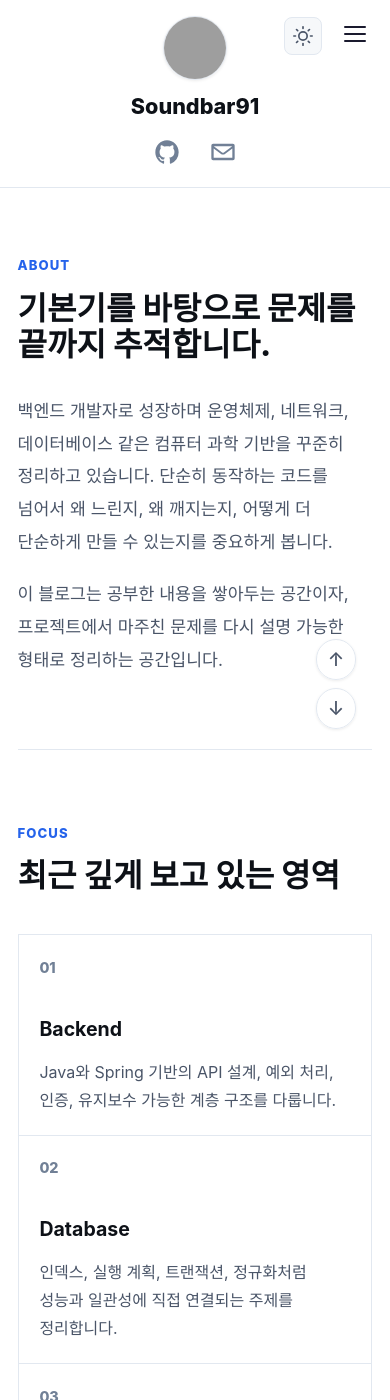
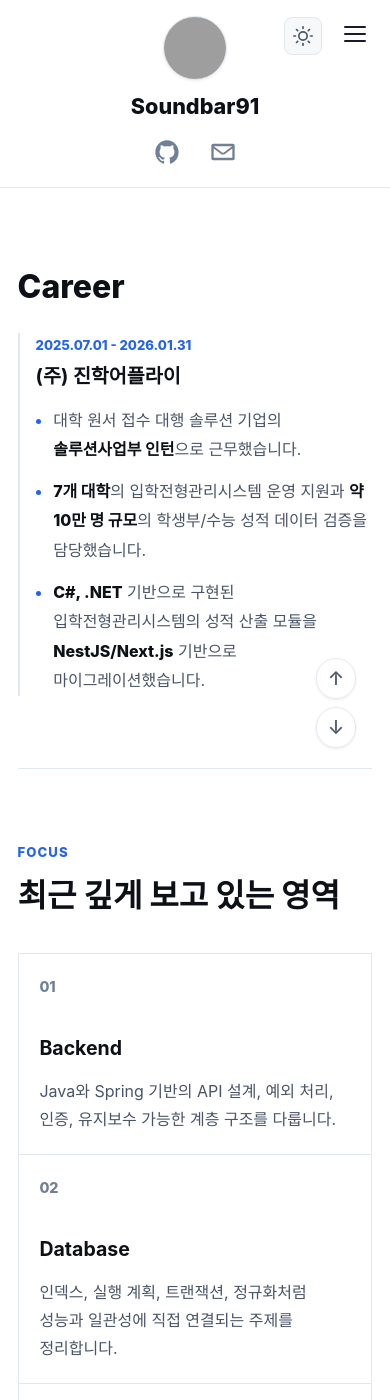
Before and after one commit to Soundbar91/Soundbar91.github.io, a Jekyll site: the page built from index.html, in a window 390 px wide and 1400 px high, scrolled down 506 px. Built offline with Jekyll 4.4.1, drawn with Linux system fonts in a browser that asks for light colours; some web fonts are replaced; the list of posts is cut into pages by our own code; grey boxes are pictures that could not be loaded.

Commit message:
design: 메인 경력 섹션 추가

```diff
--- a/assets/css/main.css
+++ b/assets/css/main.css
@@ -555,6 +555,57 @@ main.container {
   margin-top: 1.2rem;
 }
 
+.portfolio-career-copy {
+  max-width: 76rem;
+}
+
+.portfolio-career-title {
+  margin-bottom: 1.8rem;
+  color: var(--heading);
+  font-size: clamp(2.1rem, 4vw, 3.6rem);
+  font-weight: 900;
+  line-height: 1.1;
+  letter-spacing: 0;
+}
+
+.portfolio-career-detail {
+  max-width: 76rem;
+  margin-top: 0;
+  padding-left: 1rem;
+  border-left: 2px solid var(--border);
+  color: var(--text-secondary);
+  font-size: clamp(1rem, 1.4vw, 1.15rem);
+  line-height: 1.85;
+  word-break: keep-all;
+}
+
+.portfolio-career-heading {
+  margin-bottom: 1rem;
+}
+
+.portfolio-career-date {
+  display: block;
+  margin-bottom: 0.35rem;
+  color: var(--link);
+  font-size: 0.82rem;
+  font-weight: 800;
+}
+
+.portfolio-career-detail ul {
+  display: grid;
+  gap: 0.75rem;
+  padding-left: 1.1rem;
+}
+
+.portfolio-career-detail li::marker {
+  color: var(--link);
+}
+
+.portfolio-career-detail strong {
+  color: var(--heading);
+  font-weight: 800;
+}
+
 .portfolio-focus-list {
   display: grid;
   grid-template-columns: repeat(3, minmax(0, 1fr));
--- a/index.html
+++ b/index.html
@@ -23,20 +23,25 @@ body_class: home-snap
 </section>
 
 <section class="portfolio-section portfolio-about" id="about" aria-labelledby="about-title">
-  <div class="portfolio-section-label">About</div>
-  <div class="portfolio-section-grid">
-    <div>
-      <h2 id="about-title">기본기를 바탕으로 문제를 끝까지 추적합니다.</h2>
-    </div>
-    <div class="portfolio-section-copy">
-      <p>
-        백엔드 개발자로 성장하며 운영체제, 네트워크, 데이터베이스 같은 컴퓨터 과학 기반을 꾸준히 정리하고 있습니다.
-        단순히 동작하는 코드를 넘어서 왜 느린지, 왜 깨지는지, 어떻게 더 단순하게 만들 수 있는지를 중요하게 봅니다.
-      </p>
-      <p>
-        이 블로그는 공부한 내용을 쌓아두는 공간이자, 프로젝트에서 마주친 문제를 다시 설명 가능한 형태로 정리하는 공간입니다.
-      </p>
-    </div>
+  <div class="portfolio-career-copy">
+    <h2 class="portfolio-career-title" id="about-title">Career</h2>
+    <article class="portfolio-career-detail">
+      <div class="portfolio-career-heading">
+        <span class="portfolio-career-date">2025.07.01 - 2026.01.31</span>
+        <h3>(주) 진학어플라이</h3>
+      </div>
+      <ul>
+        <li>
+          대학 원서 접수 대행 솔루션 기업의 <strong>솔루션사업부 인턴</strong>으로 근무했습니다.
+        </li>
+        <li>
+          <strong>7개 대학</strong>의 입학전형관리시스템 운영 지원과 <strong>약 10만 명 규모</strong>의 학생부/수능 성적 데이터 검증을 담당했습니다.
+        </li>
+        <li>
+          <strong>C#, .NET</strong> 기반으로 구현된 입학전형관리시스템의 성적 산출 모듈을 <strong>NestJS/Next.js</strong> 기반으로 마이그레이션했습니다.
+        </li>
+      </ul>
+    </article>
   </div>
   <nav class="portfolio-section-nav" aria-label="섹션 이동">
     <a class="portfolio-scroll is-up" href="#top" aria-label="이전 섹션으로 이동">
```
